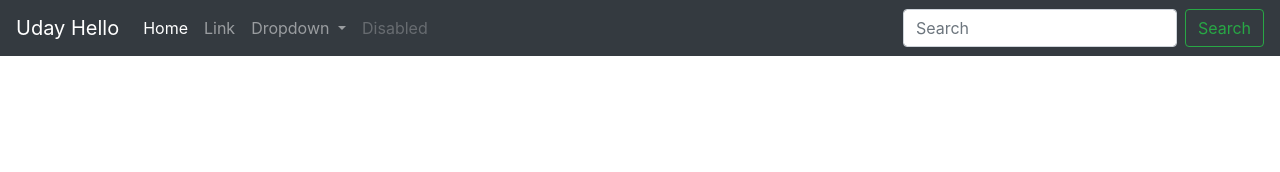
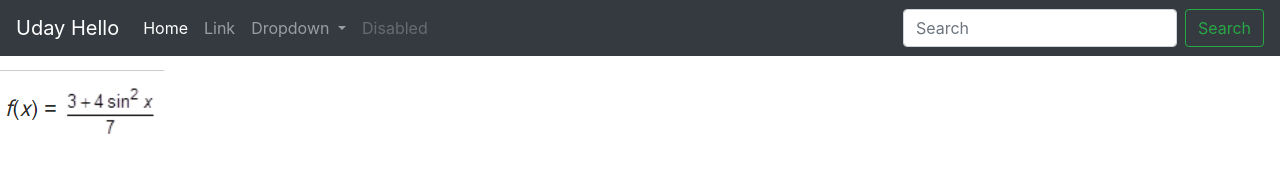
Before and after one commit to Udaynarwal1/udaywebsite, a plain HTML site: page index.html in a window 1280 px wide. Drawn offline with nearby package versions, Linux system fonts and the light colour scheme.

Commit message:
Update index.html

```diff
--- a/index.html
+++ b/index.html
@@ -51,6 +51,10 @@
             </form>
         </div>
     </nav>
+
+    <img src="Capture.png" alt="uday">
+
+
     <!-- Optional JavaScript -->
     <!-- jQuery first, then Popper.js, then Bootstrap JS -->
     <script src="https://code.jquery.com/jquery-3.5.1.slim.min.js"
```
